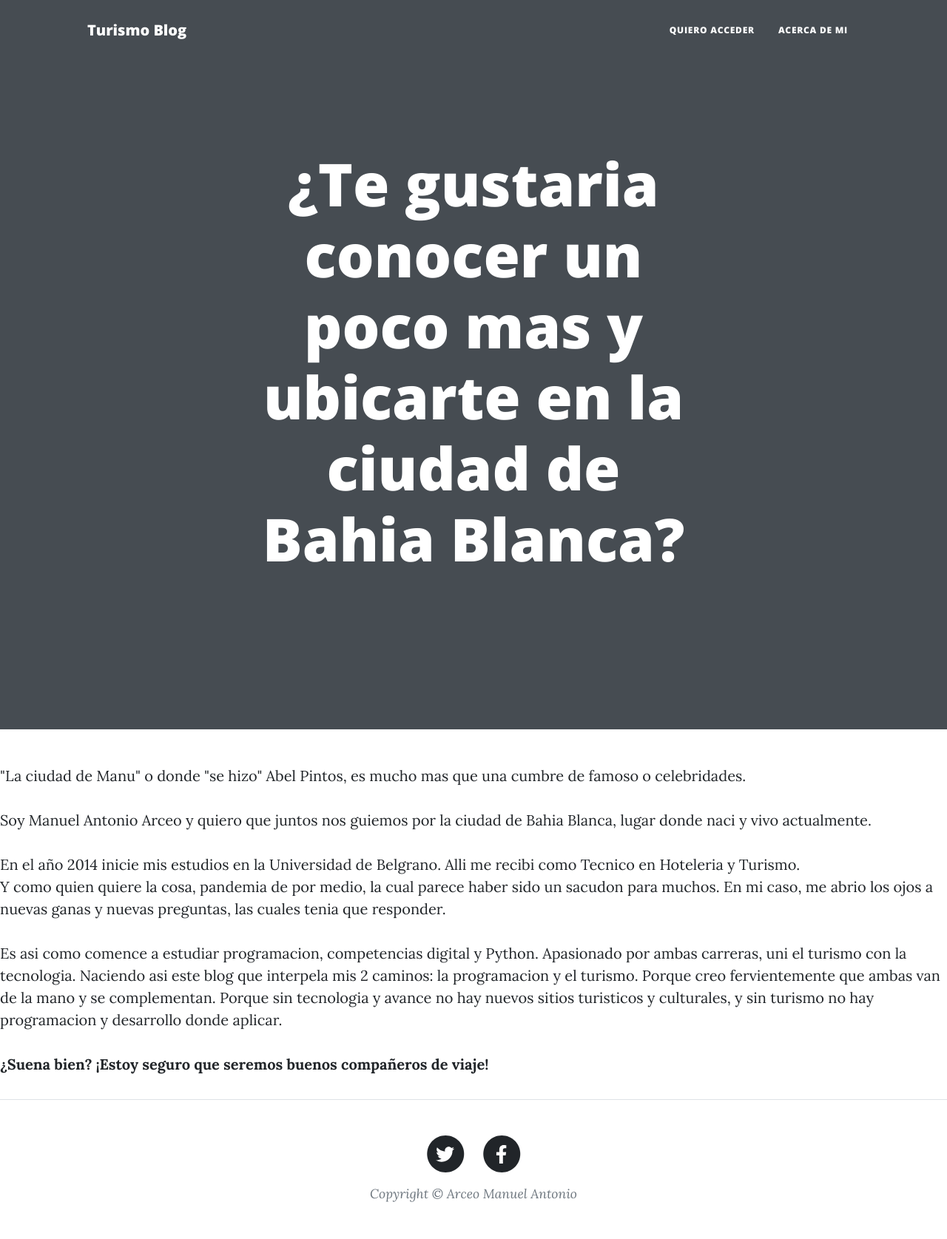
After one commit to Manu-arceo/Entrega1-Arceo, a Django app: page /turismoBahia/about in a window 1280 px wide. The commit adds this page. Shown: the whole page at 74% size. Run offline with Django 4.2, Linux system fonts and the light colour scheme; parts of the project's set-up code (start-up, migrations or seed data) failed here and were passed over; some libraries are stand-ins or nearby versions.

Commit message:
Version Final

```diff
--- /dev/null
+++ b/src/turismoBahia/templates/turismoBahia/about.html
@@ -0,0 +1,26 @@
+{% extends 'turismoBahia/base.html' %}
+
+{% block titulo %}  about {% endblock titulo %}
+
+{% block portada %} ¿Te gustaria conocer un poco mas y ubicarte en la ciudad de Bahia Blanca? {% endblock %}
+
+{% block subtitulo %} {% endblock subtitulo %}
+
+{% block contenido %}
+<p>
+    "La ciudad de Manu" o donde "se hizo" Abel Pintos, es mucho mas que una cumbre de famoso o celebridades.
+    <br><br>
+    Soy Manuel Antonio Arceo y quiero que juntos nos guiemos por la ciudad de Bahia Blanca, lugar donde naci y vivo actualmente.
+    <br><br>
+    En el año 2014 inicie mis estudios en la Universidad de Belgrano. Alli me recibi como Tecnico en Hoteleria y Turismo.
+    <br>
+    Y como quien quiere la cosa, pandemia de por medio, la cual parece haber sido un sacudon para muchos. En mi caso, me abrio los ojos a nuevas ganas y nuevas preguntas, las cuales tenia que responder.
+    <br><br>
+    Es asi como comence a estudiar programacion, competencias digital y Python.
+    Apasionado por ambas carreras, uni el turismo con la tecnologia. Naciendo asi este blog que interpela mis 2 caminos: la programacion y el turismo.
+    Porque creo fervientemente que ambas van de la mano y se complementan. Porque sin tecnologia y avance no hay nuevos sitios turisticos y culturales, y sin turismo no hay programacion y desarrollo donde aplicar.
+    <br><br>
+    <strong>¿Suena bien? ¡Estoy seguro que seremos buenos compañeros de viaje!</strong>
+</p>
+
+{% endblock  %}
--- a/src/turismoBahia/templates/turismoBahia/base.html
+++ b/src/turismoBahia/templates/turismoBahia/base.html
@@ -40,6 +40,7 @@
                         {% else %}
                         <li class="nav-item"><a class="nav-link px-lg-3 py-3 py-lg-4" href="{% url 'iniciar_sesion' %}">Quiero acceder</a></li>
                         {% endif %}
+                        <li class="nav-item"><a class="nav-link px-lg-3 py-3 py-lg-4" href="{% url 'acercaDeMi' %}">Acerca de mi</a></li>
                     </ul>
                 </div>
             </div>
@@ -102,7 +103,6 @@
                                     </span>
                                 </a>
                             </li>
-
                         </ul>
                         <div class="small text-center text-muted fst-italic">Copyright &copy; Arceo Manuel Antonio</div>
                     </div>
--- a/src/turismoBahia/urls.py
+++ b/src/turismoBahia/urls.py
@@ -11,7 +11,7 @@ urlpatterns = [
     path("parques", parques, name="parques"),
     path("parques/borrar/<id_parques>", borrar_parque, name="borrar_parque"),
     path("museos/crear", MuseosCreate.as_view(), name = "museos_create"),
-
+    path("about",acercaDeMi, name="acercaDeMi"),
 
     path("login/", iniciar_sesion, name="iniciar_sesion"),
     path("register/",registrar_usuario, name="registrarse" ),
--- a/src/turismoBahia/views.py
+++ b/src/turismoBahia/views.py
@@ -143,6 +143,7 @@ class MuseosCreate(LoginRequiredMixin, CreateView):
 
 
 
+
 def iniciar_sesion(request):
     if request.method == "GET":
         formulario = AuthenticationForm()
@@ -244,3 +245,8 @@ def crear_avatar(request):
 
         contexto = {"form": form}
         return render(request, "turismoBahia/autentificacion/añadir_avatar.html", contexto)
+
+
+def acercaDeMi(request):
+
+    return render(request, "turismoBahia/about.html")
```
Also changed, not shown: src/turismoBahia/templates/turismoBahia/formulario.html (deleted, +0 -23 lines), src/media/avatares/e9572a70726980ed5445c02e1058760b_SxsKUKi.jpg (added).
